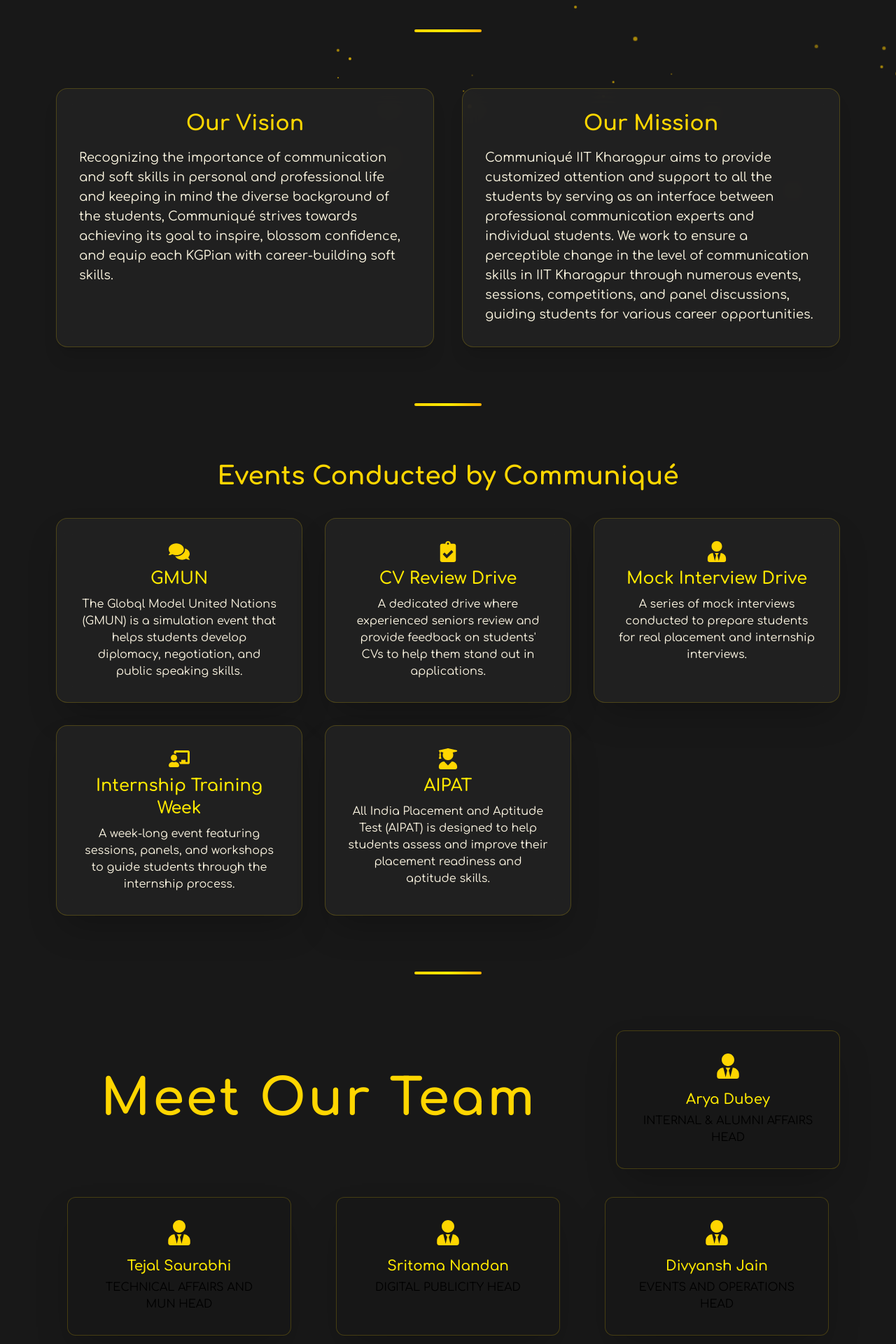
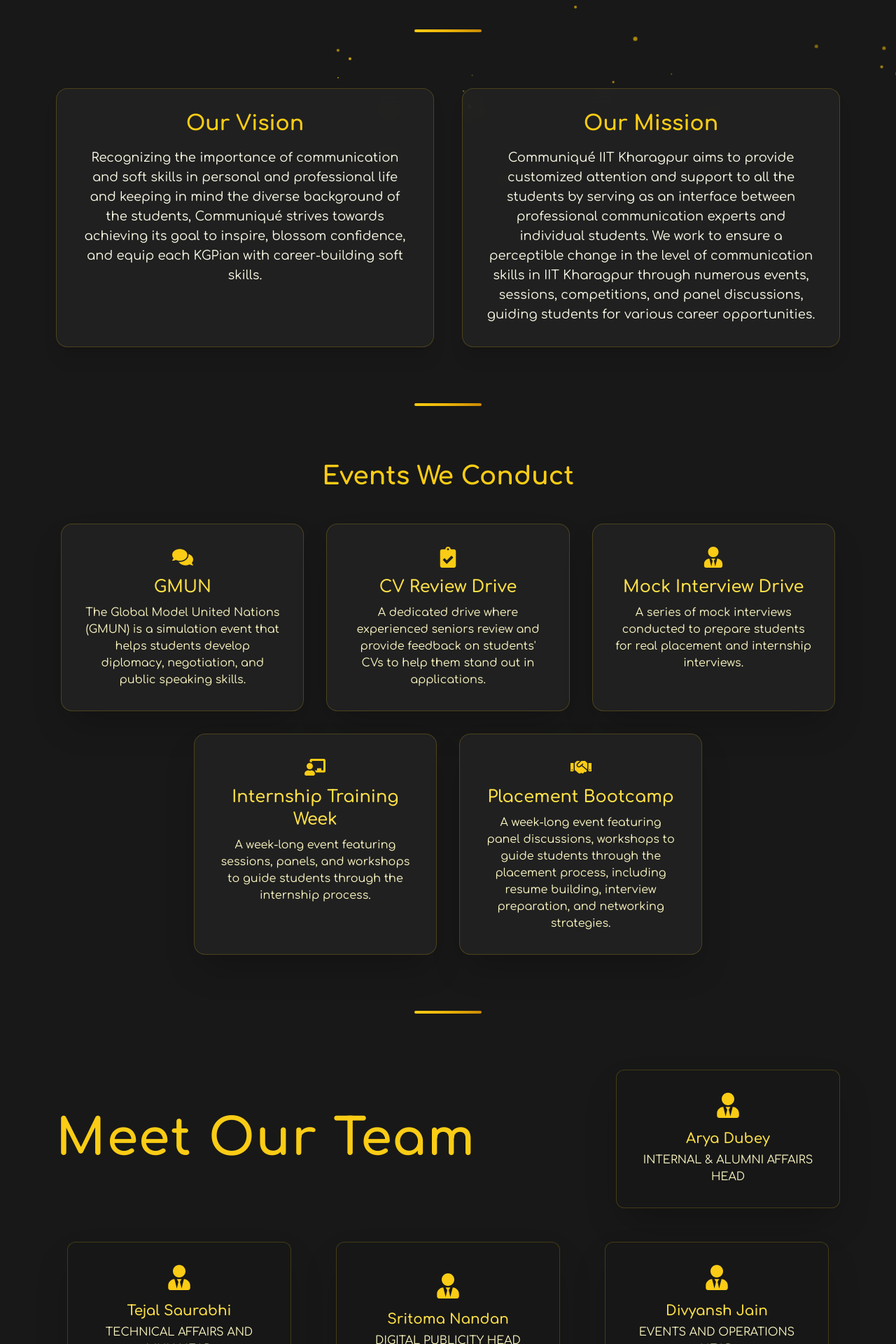
Before and after one commit to CQ-ETech/Freshers-Guide, a Next.js app: page /about-us in a window 1280 px wide. Shown: the part 620-2540 px from the top of the page at 70% size. Built offline with nearby package versions, Linux system fonts and the light colour scheme.

Commit message:
minor bugs

```diff
--- a/package.json
+++ b/package.json
@@ -11,7 +11,9 @@
   },
   "dependencies": {
     "@tsparticles/react": "^3.0.0",
+    "@types/lodash": "^4.17.20",
     "framer-motion": "^12.18.1",
+    "lodash": "^4.17.21",
     "lucide-react": "^0.516.0",
     "next": "14.1.0",
     "react": "^18.2.0",
--- a/src/app/about-us/page.tsx
+++ b/src/app/about-us/page.tsx
@@ -1,38 +1,40 @@
 'use client'
 import React from 'react';
 import '../globals.css';
-import { FaUserTie, FaComments, FaClipboardCheck, FaChalkboardTeacher, FaHandshake, FaChevronDown, FaUserGraduate } from 'react-icons/fa';
+import { FaUserTie, FaComments, FaClipboardCheck, FaChalkboardTeacher, FaHandshake, FaChevronDown } from 'react-icons/fa';
 import Image from 'next/image';
 
 const communiqueEvents = [
+  // ...data remains the same
   {
     title: 'GMUN',
-    icon: <FaComments className="text-[#FFD600] text-3xl mb-2" />,
-    description: 'The Globql Model United Nations (GMUN) is a simulation event that helps students develop diplomacy, negotiation, and public speaking skills.'
+    icon: <FaComments className="text-yellow-400 text-3xl mb-3" />,
+    description: 'The Global Model United Nations (GMUN) is a simulation event that helps students develop diplomacy, negotiation, and public speaking skills.'
   },
   {
     title: 'CV Review Drive',
-    icon: <FaClipboardCheck className="text-[#FFD600] text-3xl mb-2" />,
+    icon: <FaClipboardCheck className="text-yellow-400 text-3xl mb-3" />,
     description: 'A dedicated drive where experienced seniors review and provide feedback on students\' CVs to help them stand out in applications.'
   },
   {
     title: 'Mock Interview Drive',
-    icon: <FaUserTie className="text-[#FFD600] text-3xl mb-2" />,
+    icon: <FaUserTie className="text-yellow-400 text-3xl mb-3" />,
     description: 'A series of mock interviews conducted to prepare students for real placement and internship interviews.'
   },
   {
     title: 'Internship Training Week',
-    icon: <FaChalkboardTeacher className="text-[#FFD600] text-3xl mb-2" />,
+    icon: <FaChalkboardTeacher className="text-yellow-400 text-3xl mb-3" />,
     description: 'A week-long event featuring sessions, panels, and workshops to guide students through the internship process.'
   },
   {
-    title: 'AIPAT',
-    icon: <FaUserGraduate className="text-[#FFD600] text-3xl mb-2" />,
-    description: 'All India Placement and Aptitude Test (AIPAT) is designed to help students assess and improve their placement readiness and aptitude skills.'
-  },
+    title: 'Placement Bootcamp',
+    icon: <FaHandshake className="text-yellow-400 text-3xl mb-3" />,
+    description: 'A week-long event featuring panel discussions, workshops to guide students through the placement process, including resume building, interview preparation, and networking strategies.'
+  }
 ];
 
 const executiveTeam = [
+  // ...data remains the same
   { name: 'Arya Dubey', role: 'INTERNAL & ALUMNI AFFAIRS HEAD' },
   { name: 'Tejal Saurabhi', role: 'TECHNICAL AFFAIRS AND MUN HEAD' },
   { name: 'Sritoma Nandan', role: 'DIGITAL PUBLICITY HEAD' },
@@ -42,93 +44,99 @@
   { name: 'Pritvik Premkumar', role: 'EXTERNAL AFFAIRS AND OUTREACH HEAD' },
 ];
 
+// Reusable Divider Component (defined before use)
+const Divider = () => (
+    <div className="flex justify-center my-8 z-10 relative">
+      <span className="inline-block w-24 h-1 bg-gradient-to-r from-yellow-400 via-yellow-500 to-yellow-600 rounded-full" />
+    </div>
+);
+
+// Reusable Team Member Card
+const TeamMemberCard = ({ member }: { member: { name: string, role: string } }) => (
+  <div className="flex h-full flex-col items-center justify-center bg-[#181818]/90 rounded-xl shadow-2xl p-8 w-full max-w-xs mx-auto border border-yellow-400/20 hover:scale-105 hover:shadow-yellow-400/40 transition-all duration-300 glassmorphism-card group transform-gpu">
+    <FaUserTie className="text-yellow-400 text-4xl mb-4 group-hover:rotate-12 transition-transform duration-300" />
+    <h3 className="text-xl font-semibold text-yellow-300 mb-1 font-comfortaa text-center group-hover:text-yellow-400">{member.name}</h3>
+    <p className="text-sm sm:text-base font-comfortaa text-center text-yellow-100">{member.role}</p>
+  </div>
+);
+
+
 export default function AboutUs() {
   return (
-    <div className="min-h-screen pb-20 overflow-hidden">
-      {/* Hero Section with Logo */}
+    <div className="min-h-screen text-white pb-20 overflow-x-hidden">
+
+      {/* Hero Section */}
       <section className="relative flex flex-col items-center justify-center py-20 px-4 text-center z-10 animate-fade-in">
-        <Image src="/LOGO.png" alt="Communiqué Logo" width={110} height={110} className="mb-6 w-24 h-24 sm:w-28 sm:h-28 rounded-full shadow-lg border-4 border-[#FFD600] bg-[#181818]" />
-        <h1 className="text-5xl sm:text-6xl md:text-7xl font-extrabold mb-4 text-transparent bg-clip-text bg-gradient-to-r from-[#FFF700] via-[#FFD600] to-[#FFB300] drop-shadow-lg font-comfortaa">
-          About Communiqué
+        <Image src="/LOGO.png" alt="Communiqué Logo" width={110} height={110} className="mb-6 w-24 h-24 sm:w-28 sm:h-28 rounded-full shadow-lg border-4 border-yellow-400 bg-gray-800" />
+        <h1 className="text-5xl sm:text-6xl md:text-7xl font-extrabold mb-4 text-transparent bg-clip-text bg-gradient-to-r from-yellow-300 via-yellow-400 to-yellow-500 drop-shadow-lg font-comfortaa">
+          Communiqué
         </h1>
-        <p className="text-lg sm:text-xl md:text-2xl text-[#FFF8E4] max-w-3xl mx-auto font-comfortaa mb-6">
+        <p className="text-lg sm:text-xl md:text-2xl text-yellow-50 max-w-3xl mx-auto font-comfortaa mb-6">
           The Official Soft Skills & Personality Development Society of IIT Kharagpur
         </p>
-        <FaChevronDown className="mx-auto text-[#FFD600] text-3xl animate-bounce mt-4" />
+        <FaChevronDown className="mx-auto text-yellow-400 text-3xl animate-bounce mt-4" />
       </section>
 
-      {/* Divider */}
-      <div className="flex justify-center my-8 z-10 relative">
-        <span className="inline-block w-24 h-1 bg-gradient-to-r from-[#FFD600] via-[#FFEA00] to-[#FFB300] rounded-full" />
-      </div>
+      <Divider />
 
       {/* Vision & Mission */}
       <section className="max-w-6xl mx-auto px-4 py-12 grid grid-cols-1 md:grid-cols-2 gap-10 items-stretch animate-fade-in-up">
-        <div className="bg-[#232323]/80 backdrop-blur-md rounded-2xl shadow-xl p-6 md:p-8 flex flex-col items-center border border-[#FFD600]/20 glassmorphism-card min-h-[320px] min-w-0 w-full">
-          <h2 className="text-2xl md:text-3xl font-bold mb-4 text-[#FFD600] font-comfortaa">Our Vision</h2>
-          <p className="text-base md:text-lg text-[#FFF9E3] font-comfortaa">
+        {/* ✅ FIX: Backgrounds restored */}
+        <div className="bg-[#232323]/80 backdrop-blur-md rounded-2xl shadow-xl p-8 flex flex-col text-center border border-yellow-400/20 glassmorphism-card">
+          <h2 className="text-2xl md:text-3xl font-bold mb-4 text-yellow-400 font-comfortaa">Our Vision</h2>
+          <p className="text-base md:text-lg text-yellow-50 font-comfortaa">
             Recognizing the importance of communication and soft skills in personal and professional life and keeping in mind the diverse background of the students, Communiqué strives towards achieving its goal to inspire, blossom confidence, and equip each KGPian with career-building soft skills.
           </p>
         </div>
-        <div className="bg-[#232323]/80 backdrop-blur-md rounded-2xl shadow-xl p-6 md:p-8 flex flex-col items-center border border-[#FFD600]/20 glassmorphism-card min-h-[320px] min-w-0 w-full">
-          <h2 className="text-2xl md:text-3xl font-bold mb-4 text-[#FFD600] font-comfortaa">Our Mission</h2>
-          <p className="text-base md:text-lg text-[#FFF9E3] font-comfortaa">
+        <div className="bg-[#232323]/80 backdrop-blur-md rounded-2xl shadow-xl p-8 flex flex-col text-center border border-yellow-400/20 glassmorphism-card">
+          <h2 className="text-2xl md:text-3xl font-bold mb-4 text-yellow-400 font-comfortaa">Our Mission</h2>
+          <p className="text-base md:text-lg text-yellow-50 font-comfortaa">
             Communiqué IIT Kharagpur aims to provide customized attention and support to all the students by serving as an interface between professional communication experts and individual students. We work to ensure a perceptible change in the level of communication skills in IIT Kharagpur through numerous events, sessions, competitions, and panel discussions, guiding students for various career opportunities.
           </p>
         </div>
       </section>
 
-      {/* Divider */}
-      <div className="flex justify-center my-8 z-10 relative">
-        <span className="inline-block w-24 h-1 bg-gradient-to-r from-[#FFD600] via-[#FFEA00] to-[#FFB300] rounded-full" />
-      </div>
+      <Divider />
 
-      {/* Events Conducted by Communiqué */}
+      {/* Events Section */}
       <section className="max-w-6xl mx-auto px-4 py-12 animate-fade-in-up">
-        <h2 className="text-3xl sm:text-4xl font-bold text-[#FFD600] mb-10 text-center font-comfortaa">Events Conducted by Communiqué</h2>
-        <div className="grid grid-cols-1 sm:grid-cols-2 lg:grid-cols-3 gap-8">
+        <h2 className="text-3xl sm:text-4xl font-bold text-yellow-400 mb-12 text-center font-comfortaa">Events We Conduct</h2>
+        <div className="flex flex-wrap justify-center gap-8">
           {communiqueEvents.map((item) => (
-            <div key={item.title} className="bg-[#232323]/80 backdrop-blur-md rounded-2xl shadow-2xl p-6 sm:p-8 flex flex-col items-center hover:scale-105 hover:shadow-yellow-400/30 transition-transform duration-300 border border-[#FFD600]/20 glassmorphism-card">
+            // ✅ FIX: Backgrounds restored
+            <div key={item.title} className="w-full sm:w-80 lg:w-[31%] bg-[#232323]/80 backdrop-blur-md rounded-2xl shadow-2xl p-8 flex flex-col items-center hover:scale-105 hover:shadow-yellow-400/30 transition-all duration-300 border border-yellow-400/20 glassmorphism-card transform-gpu">
               {item.icon}
-              <h3 className="text-xl sm:text-2xl font-semibold text-[#FFEA00] mb-2 font-comfortaa text-center">{item.title}</h3>
-              <p className="text-[#FFF8E4] text-sm sm:text-base font-comfortaa text-center">{item.description}</p>
+              <h3 className="text-xl sm:text-2xl font-semibold text-yellow-300 mb-2 font-comfortaa text-center">{item.title}</h3>
+              <p className="text-yellow-100 text-sm sm:text-base font-comfortaa text-center">{item.description}</p>
             </div>
           ))}
         </div>
       </section>
 
-      {/* Divider */}
-      <div className="flex justify-center my-8 z-10 relative">
-        <span className="inline-block w-24 h-1 bg-gradient-to-r from-[#FFD600] via-[#FFEA00] to-[#FFB300] rounded-full" />
-      </div>
+      <Divider />
 
-      {/* Meet Our Team */}
+      {/* Meet Our Team Section */}
       <section className="max-w-6xl mx-auto px-4 py-12 animate-fade-in-up">
-        <div className="flex flex-col md:flex-row md:items-center md:justify-between mb-10 gap-8 md:gap-0">
-          <h2 className="flex-1 text-4xl sm:text-5xl md:text-7xl font-extrabold text-[#FFD600] text-center md:text-left font-comfortaa mb-6 md:mb-0 leading-tight md:leading-[1.1] md:pl-16 tracking-wider">
+        {/* ✅ FIX: Title and featured card are in a flex row. Title text expands to fill space. */}
+        <div className="flex flex-col lg:flex-row lg:items-center gap-8 mb-12">
+          <h2 className="flex-1 text-5xl sm:text-6xl md:text-7xl font-extrabold text-yellow-400 text-center lg:text-left font-comfortaa leading-tight tracking-wide">
             Meet Our Team
           </h2>
-          <div className="flex justify-center md:justify-end w-full md:w-auto">
-            <div className="flex flex-col items-center bg-[#181818]/90 rounded-xl shadow-2xl p-6 sm:p-8 max-w-xs border border-[#FFD600]/20 hover:scale-110 hover:shadow-yellow-400/40 transition-transform duration-300 glassmorphism-card group">
-              <FaUserTie className="text-[#FFD600] text-4xl mb-4 group-hover:rotate-12 transition-transform duration-300" />
-              <h3 className="text-xl font-semibold text-[#FFEA00] mb-1 font-comfortaa text-center group-hover:text-[#FFD600]">{executiveTeam[0].name}</h3>
-              <p className="text-sm sm:text-base font-comfortaa text-center group-hover:text-[#FFEA00]">{executiveTeam[0].role}</p>
-            </div>
+          <div className="flex-shrink-0 flex justify-center">
+            <TeamMemberCard member={executiveTeam[0]} />
           </div>
         </div>
-        <div className="grid grid-cols-1 sm:grid-cols-2 md:grid-cols-3 gap-8 justify-items-center">
+
+        {/* The rest of the team in a grid */}
+        <div className="grid grid-cols-1 sm:grid-cols-2 lg:grid-cols-3 gap-8 items-stretch">
           {executiveTeam.slice(1).map((member) => (
-            <div key={member.name} className="flex flex-col items-center bg-[#181818]/90 rounded-xl shadow-2xl p-6 sm:p-8 w-full max-w-xs border border-[#FFD600]/20 hover:scale-110 hover:shadow-yellow-400/40 transition-transform duration-300 glassmorphism-card group">
-              <FaUserTie className="text-[#FFD600] text-4xl mb-4 group-hover:rotate-12 transition-transform duration-300" />
-              <h3 className="text-xl font-semibold text-[#FFEA00] mb-1 font-comfortaa text-center group-hover:text-[#FFD600]">{member.name}</h3>
-              <p className="text-sm sm:text-base font-comfortaa text-center group-hover:text-[#FFEA00]">{member.role}</p>
-            </div>
+            <TeamMemberCard key={member.name} member={member} />
           ))}
         </div>
       </section>
 
       {/* Call to Action */}
-      <div className="mt-16 text-[#FFD600] text-base md:text-lg font-comfortaa text-center animate-fade-in-up px-4">
+      <div className="mt-16 text-yellow-400 text-base md:text-lg font-comfortaa text-center animate-fade-in-up px-4">
         <p className="mb-6">Join us in our journey to empower every KGPian with the confidence and skills to succeed!</p>
       </div>
     </div>
```
Also changed, not shown: src/app/profiles/core/page.tsx (+25 -9 lines), 1 other file (tests, documents, lock files or other folders).
